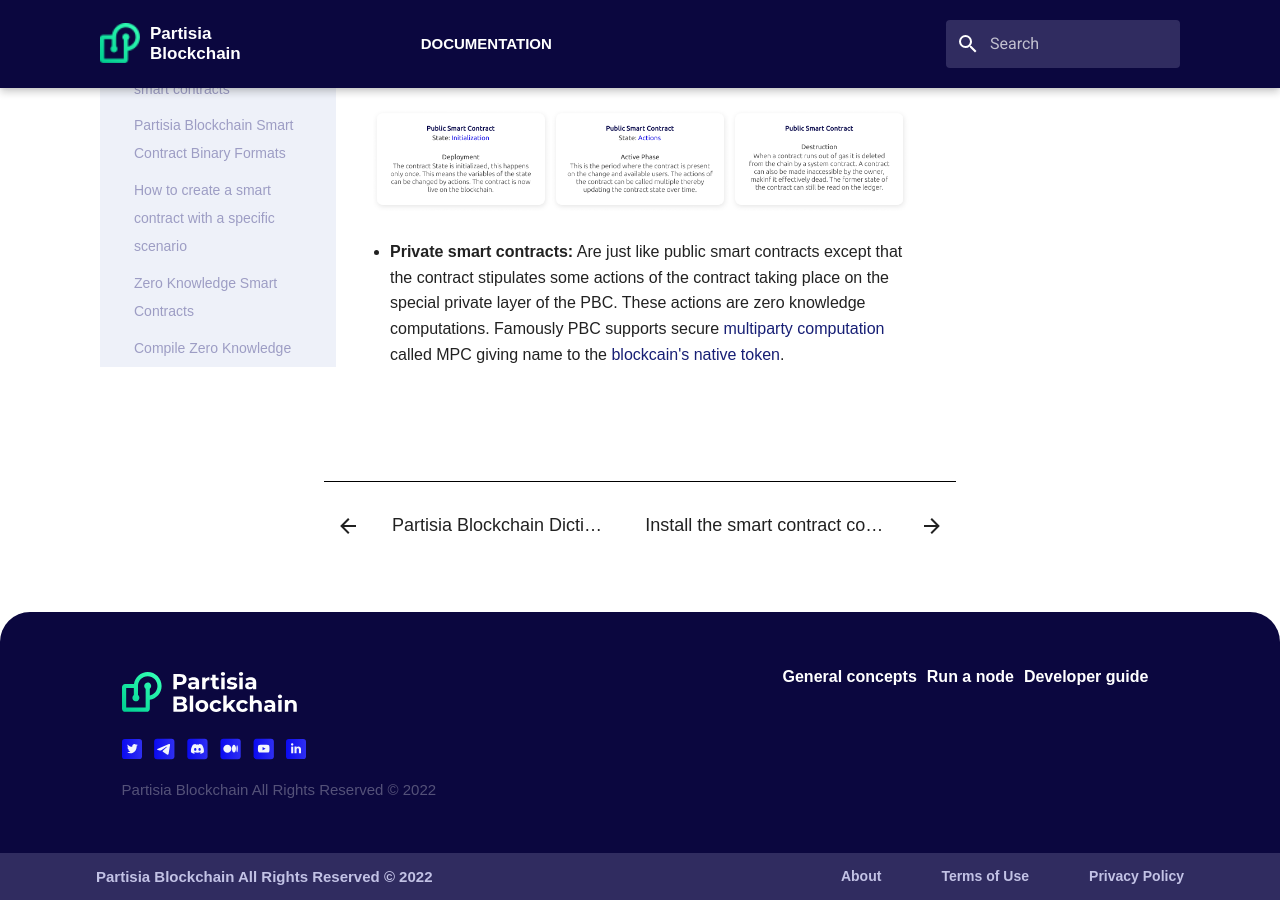
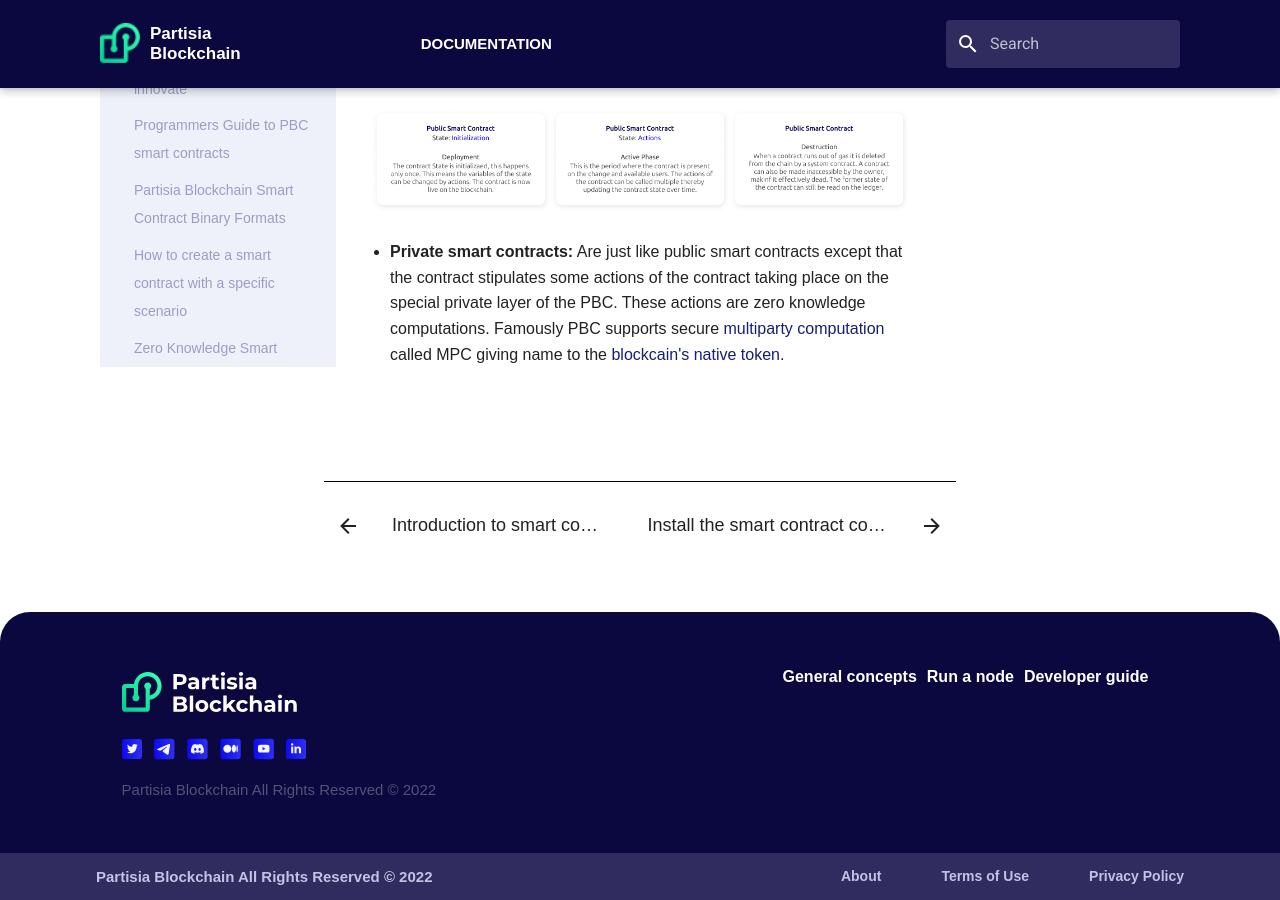
Before and after one commit to 0xSero/partisia-docs, an MkDocs documentation site: the page built from docs/contract-development.md, in a window 1280 px wide and 900 px high, scrolled down 1496 px. Built offline with MkDocs 1.6.1 and Material for MkDocs 9.7.7, drawn with Linux system fonts in a browser that asks for light colours; some web fonts are replaced; a script that is not in the unit is left out; some of the changed text lies outside the part shown.

Commit message:
Creating landing page for navigation

```diff
--- a/mkdocs.yml
+++ b/mkdocs.yml
@@ -10,6 +10,7 @@
       - $MPC token model and Account Elements: mpc-tokens.md
       - Partisia Blockchain Dictionary: dictionary.md
   - Develop PBC Smart contracts, tools and Samples:
+      - Introduction to smart contracts: smart-contracts.md
       - What is a smart contract: contract-development.md
       - Install the smart contract compiler: download-compiler.md
       - Compile and deploy contracts: contract-compilation.md
```
